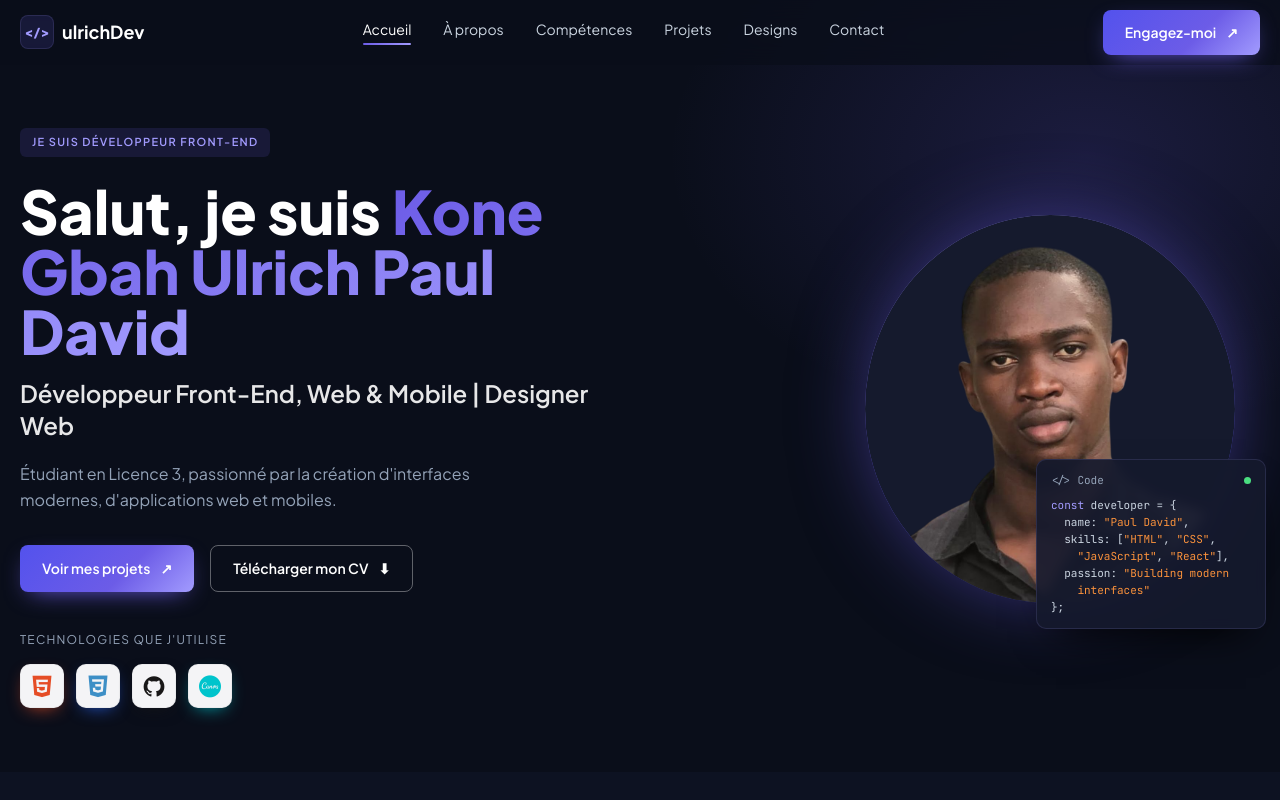
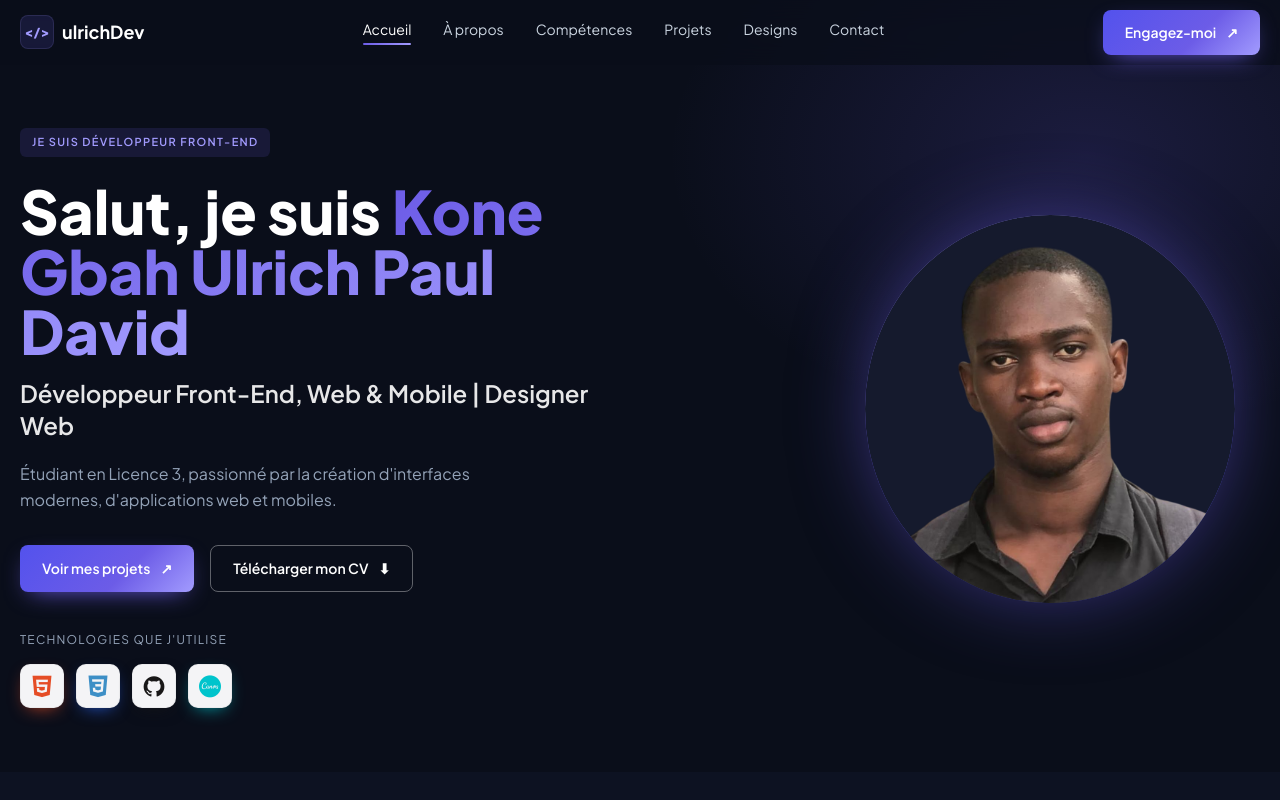
Before and after one commit to ulrichkone124-dotcom/monPortofolio, a plain HTML site: page index.html in a window 1280 px wide. Shown: the top 800 px of the page. Drawn offline with nearby package versions, Linux system fonts and the light colour scheme.

Commit message:
Suppression de la carte code à côté de la photo

```diff
--- a/index.html
+++ b/index.html
@@ -124,21 +124,9 @@
               <img id="profilePhoto" src="WhatsApp Image 2026-10-08 at 08.55.27-Photoroom.png" alt="Photo de Kone Gbah Ulrich Paul David" />
             </div>
 
-            <div class="code-card">
-              <div class="flex items-center justify-between mb-2 text-[11px] text-slate-400">
-                <span>&lt;/&gt; Code</span><span class="dot"></span>
-              </div>
-<pre><span class="k">const</span> developer = {
-  name: <span class="s">"Paul David"</span>,
-  skills: [<span class="s">"HTML"</span>, <span class="s">"CSS"</span>,
-    <span class="s">"JavaScript"</span>, <span class="s">"React"</span>],
-  passion: <span class="s">"Building modern
-    interfaces"</span>
-};</pre>
-            </div>
+
           </div>
         </div>
-
       </div>
     </section>
 
```
Also changed, not shown: apercu.png.
